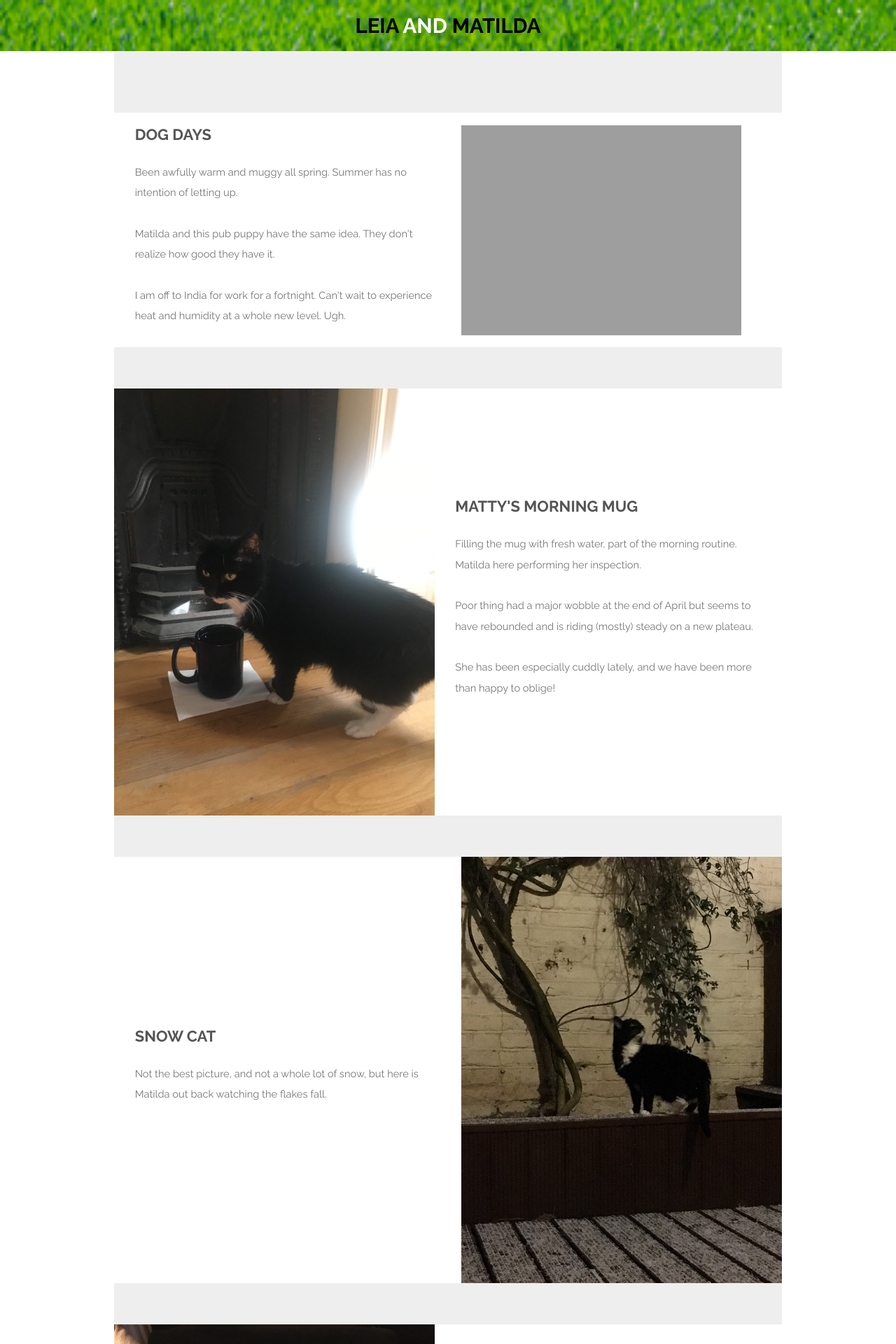
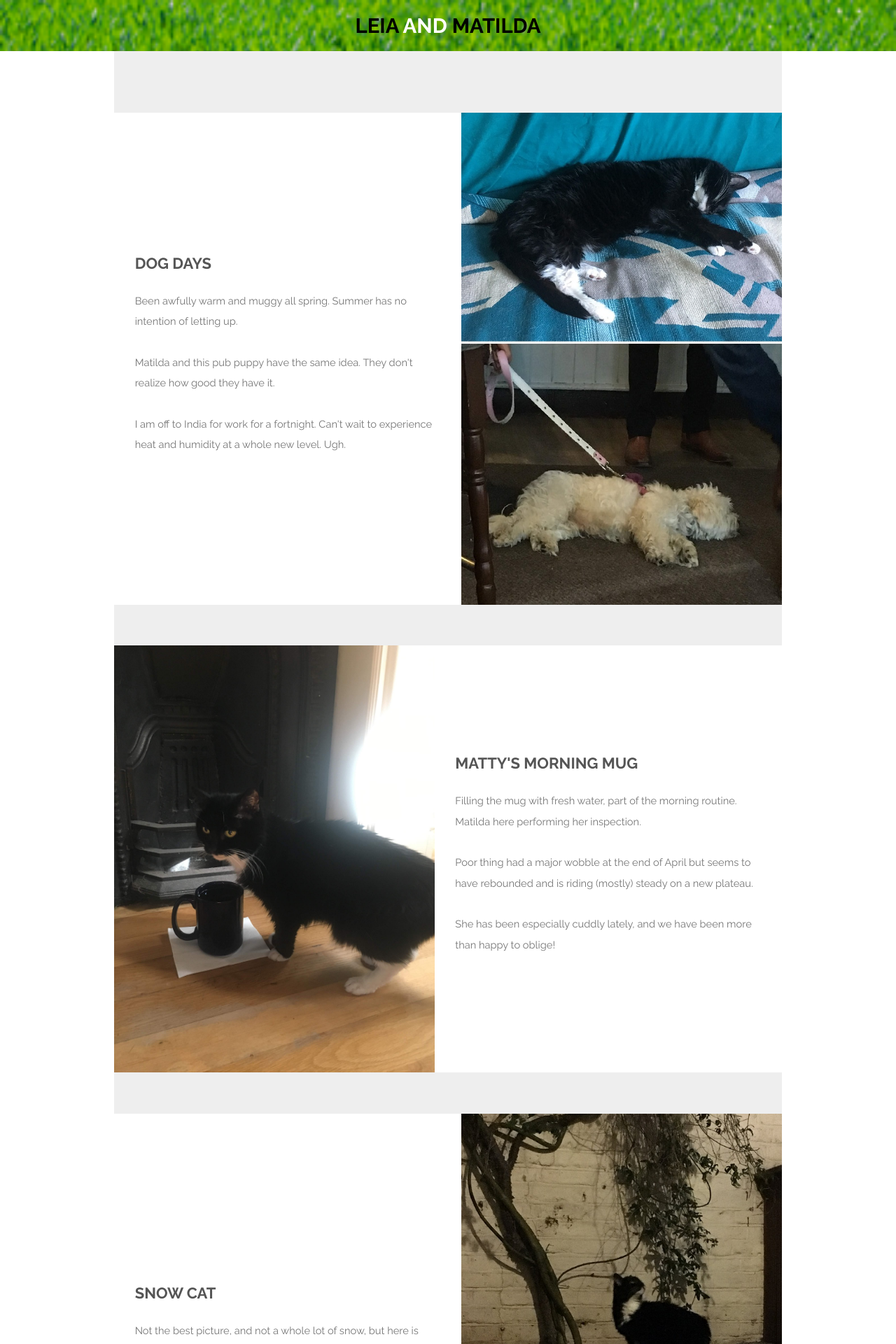
Before and after one commit to jaypalexa/leia-and-matilda, a Jekyll site: the page built from index.md, in a window 1280 px wide. Shown: the top 1920 px of the page at 70% size. Built offline with Jekyll 4.4.1, drawn with Linux system fonts in a browser that asks for light colours.

Commit message:
Fixes to "Dog Days" post.

```diff
--- a/index.md
+++ b/index.md
@@ -7,7 +7,7 @@ description: A photo essay by Leia and Matilda
 <section id="one" class="wrapper style1">
   <div class="inner">
     <article class="feature right">
-      <span class="image"><a href="{{ site.url }}{{ site.baseurl }}/assets/images/20180627_victoria_pub_puppy.jpg"><img src="{{ site.url }}{{ site.baseurl }}/assets/images/20180627_victoria_pub_puppy.jpg" /></a></span>
+      <span class="image"><a href="{{ site.url }}{{ site.baseurl }}/assets/images/20180701_dog_days.jpg"><img src="{{ site.url }}{{ site.baseurl }}/assets/images/20180701_dog_days.jpg" /></a></span>
       <div class="content">
         <h2>Dog Days</h2>
         <p>Been awfully warm and muggy all spring.  Summer has no intention of letting up.</p>
```
